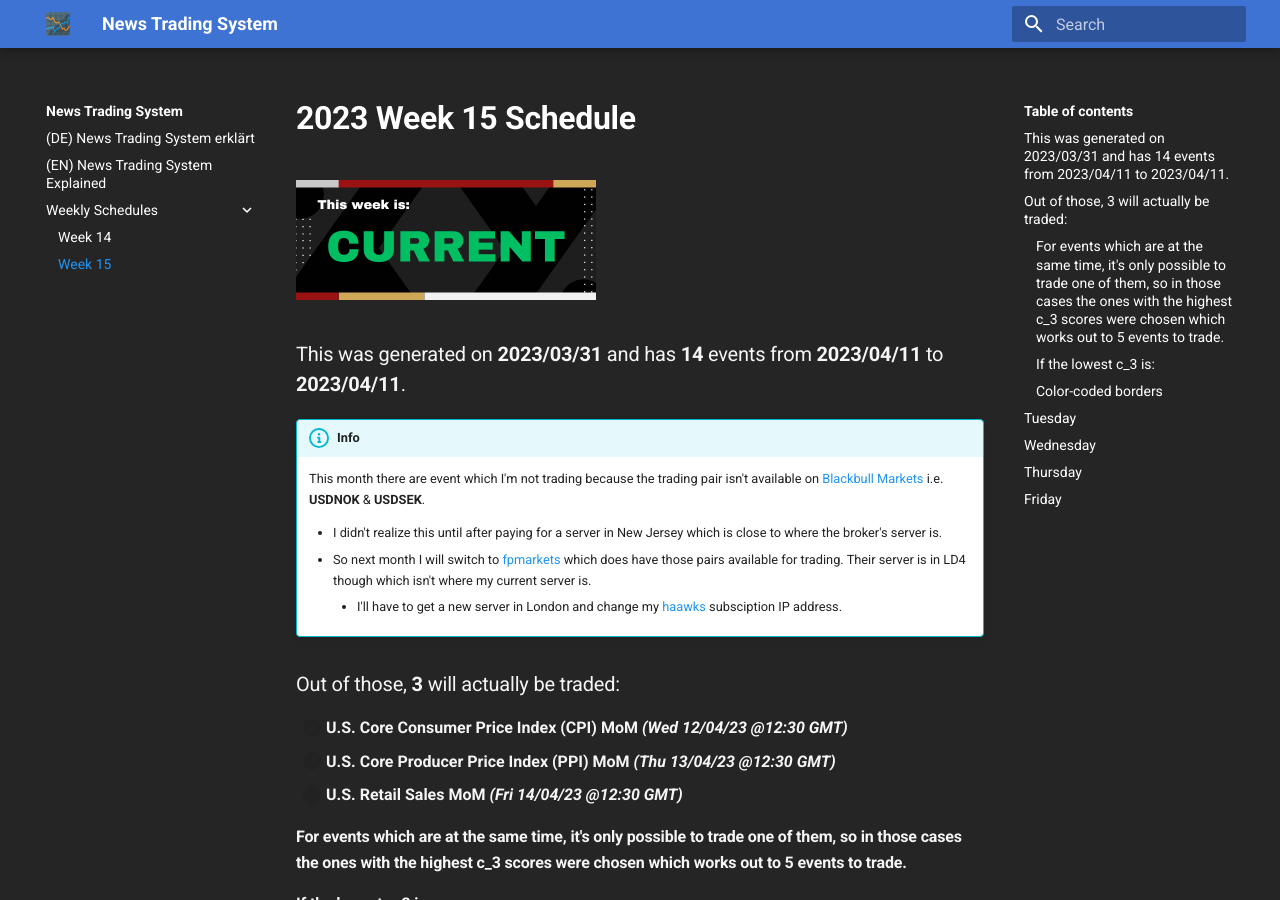
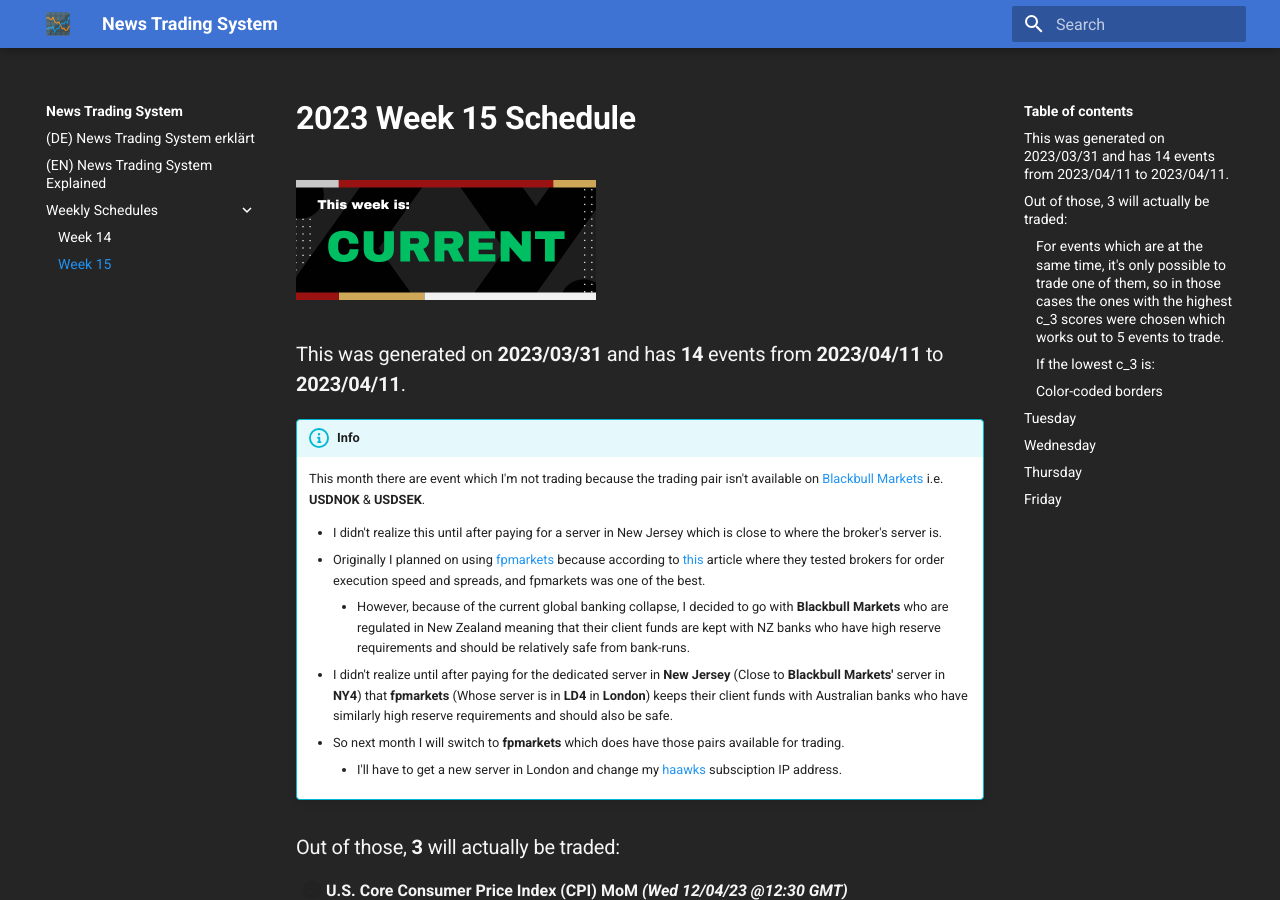
Before and after one commit to spliffli/news-trading-analyzer, an MkDocs documentation site: the page built from docs/weekly-schedules/week-15-schedule.md, in a window 1280 px wide and 900 px high. Built offline with MkDocs 1.6.1 and Material for MkDocs 9.7.7, drawn with Linux system fonts in a browser that asks for light colours; comment, search, counter and statistics services are not loaded.

Commit message:
updated docs

```diff
--- a/docs/weekly-schedules/week-15-schedule.md
+++ b/docs/weekly-schedules/week-15-schedule.md
@@ -8,8 +8,11 @@
     This month there are event which I'm not trading because the trading pair isn't available on [Blackbull Markets](https://blackbullmarkets.com/en/) i.e. **USDNOK** & **USDSEK**.
 
       - I didn't realize this until after paying for a server in New Jersey which is close to where the broker's server is.
-      - So next month I will switch to [fpmarkets](https://www.fpmarkets.com/) which does have those pairs available for trading. Their server is in LD4 though which isn't where my current server is.
-          - I'll have to get a new server in London and change my [haawks](https://www.haawks.com/) subsciption IP address.
+      - Originally I planned on using [fpmarkets](https://www.fpmarkets.com/) because according to [this](https://offbeatforex.com/forex-brokers-for-trading-news/) article where they tested brokers for order execution speed and spreads, and fpmarkets was one of the best.
+          - However, because of the current global banking collapse, I decided to go with **Blackbull Markets** who are regulated in New Zealand meaning that their client funds are kept with NZ banks who have high reserve requirements and should be relatively safe from bank-runs.
+      - I didn't realize until after paying for the dedicated server in **New Jersey** (Close to **Blackbull Markets'** server in **NY4**) that **fpmarkets** (Whose server is in **LD4** in **London**) keeps their client funds with Australian banks who have similarly high reserve requirements and should also be safe.
+      - So next month I will switch to **fpmarkets** which does have those pairs available for trading.
+        - I'll have to get a new server in London and change my [haawks](https://www.haawks.com/) subsciption IP address.
 
 ### Out of those, **3** will actually be traded:
 
```
